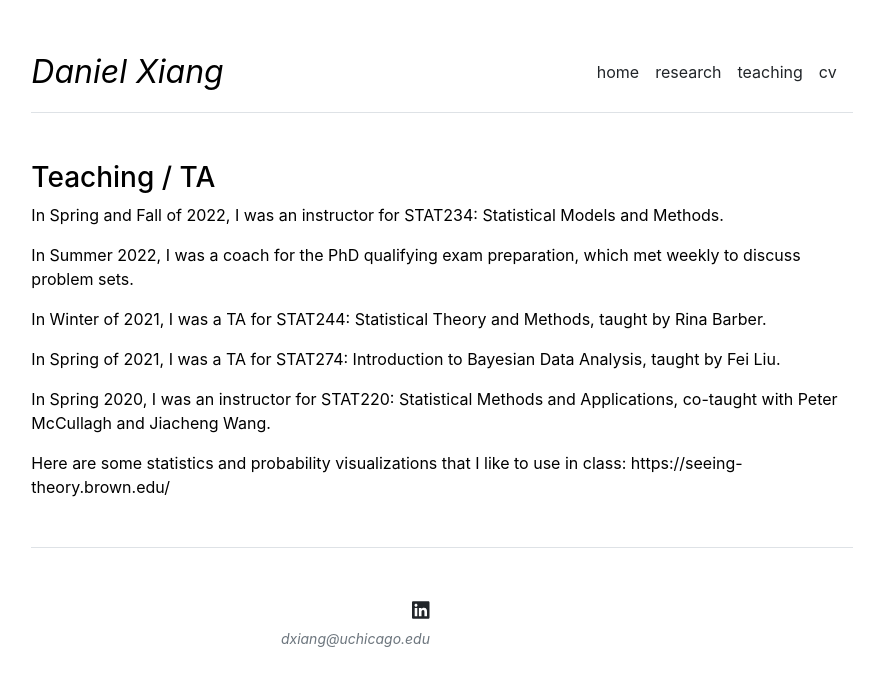
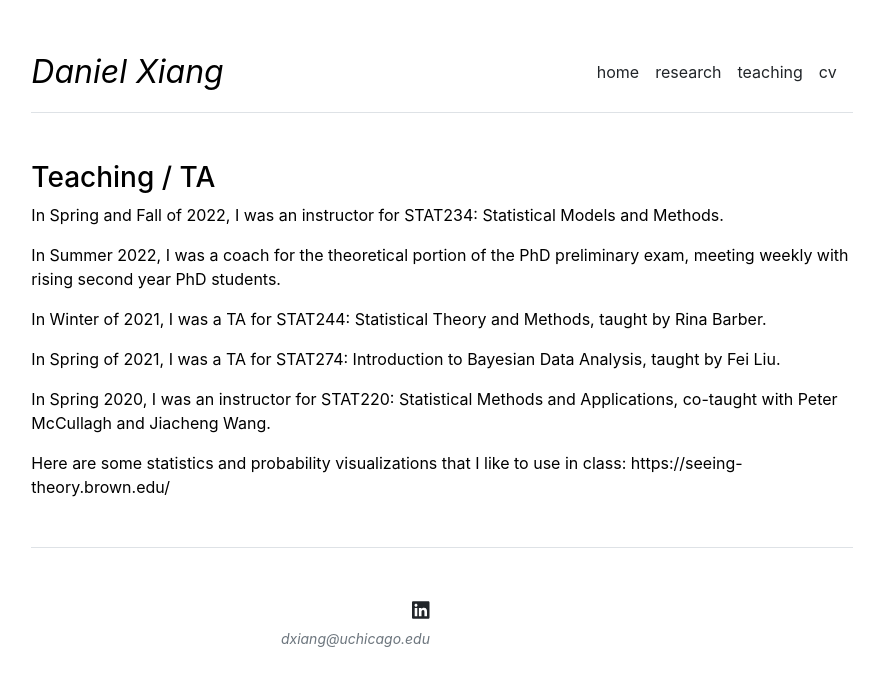
Before and after one commit to dan-xiang/dan-xiang.github.io, a Jekyll site: the page built from teaching.md, in a window 1280 px wide. Shown: the top 686 px of the page, without its empty margins (198-1077 px from the left). Built offline with Jekyll 4.4.1, drawn with Linux system fonts in a browser that asks for light colours.

Commit message:
Update teaching.md
Signed-off-by: dan-xiang <120136833+dan-xiang@users.noreply.github.com>

```diff
--- a/teaching.md
+++ b/teaching.md
@@ -9,7 +9,7 @@ layout: default
 
 In Spring and Fall of 2022, I was an instructor for STAT234: Statistical Models and Methods.
 
-In Summer 2022, I was a coach for the PhD qualifying exam preparation, which met weekly to discuss problem sets.
+In Summer 2022, I was a coach for the theoretical portion of the PhD preliminary exam, meeting weekly with rising second year PhD students.
 
 In Winter of 2021, I was a TA for STAT244: Statistical Theory and Methods, taught by Rina Barber.
 
```
